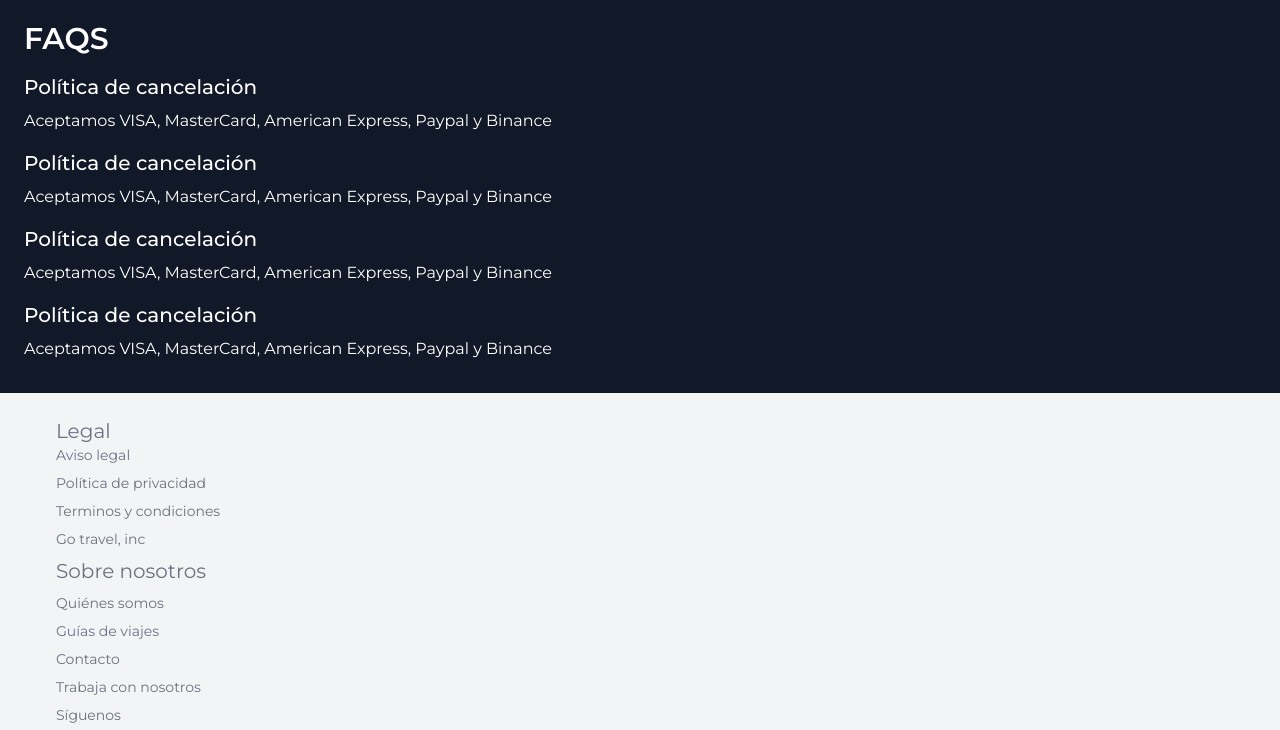
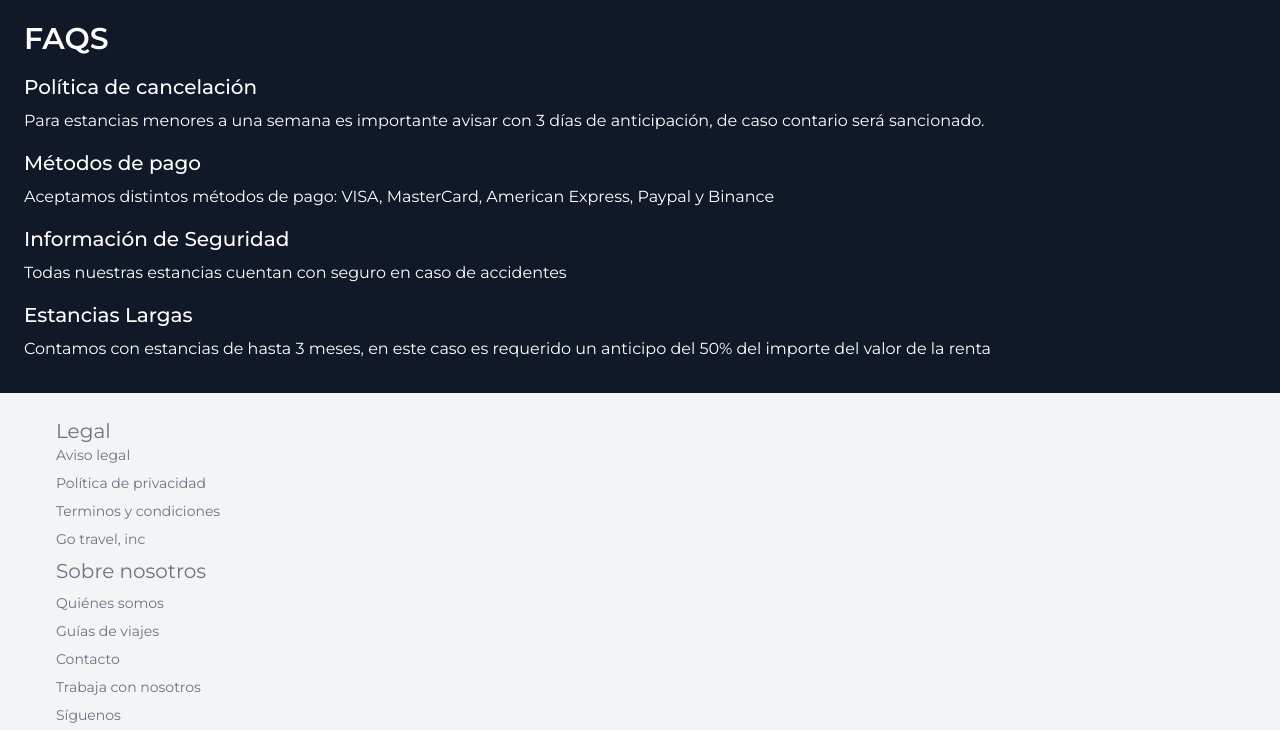
Before and after one commit to Azfe/landingpage_gotravel, a website: page public/index.html in a window 1280 px wide. Shown: the part 2467-3197 px from the top of the page. Drawn offline with Linux system fonts and the light colour scheme.

Commit message:
Modify FAQs content

```diff
--- a/public/index.html
+++ b/public/index.html
@@ -153,19 +153,21 @@
                 <h3 class="text-3xl text-primary font-semibold mt-6 dark:text-white">FAQS</h3>
                 <div>
                     <h4 class="text-xl font-medium text-primary dark:text-white">Política de cancelación</h4>
-                    <p class="text-md pt-2 dark:text-white">Aceptamos VISA, MasterCard, American Express, Paypal y Binance</p>
+                    <p class="text-md pt-2 dark:text-white">Para estancias menores a una semana es importante avisar con 3 días de
+                        anticipación, de caso contario será sancionado.</p>
                 </div>
                 <div>
-                    <h4 class="text-xl font-medium text-primary dark:text-white">Política de cancelación</h4>
-                    <p class="text-md pt-2 dark:text-white">Aceptamos VISA, MasterCard, American Express, Paypal y Binance</p>
+                    <h4 class="text-xl font-medium text-primary dark:text-white">Métodos de pago</h4>
+                    <p class="text-md pt-2 dark:text-white">Aceptamos distintos métodos de pago: VISA, MasterCard, American Express, Paypal y Binance</p>
                 </div>
                 <div>
-                    <h4 class="text-xl font-medium text-primary dark:text-white">Política de cancelación</h4>
-                    <p class="text-md pt-2 dark:text-white">Aceptamos VISA, MasterCard, American Express, Paypal y Binance</p>
+                    <h4 class="text-xl font-medium text-primary dark:text-white">Información de Seguridad</h4>
+                    <p class="text-md pt-2 dark:text-white">Todas nuestras estancias cuentan con seguro en caso de accidentes</p>
                 </div>
                 <div>
-                    <h4 class="text-xl font-medium text-primary dark:text-white">Política de cancelación</h4>
-                    <p class="text-md pt-2 dark:text-white">Aceptamos VISA, MasterCard, American Express, Paypal y Binance</p>
+                    <h4 class="text-xl font-medium text-primary dark:text-white">Estancias Largas</h4>
+                    <p class="text-md pt-2 dark:text-white">Contamos con estancias de hasta 3 meses, en este caso es requerido un anticipo
+                        del 50% del importe del valor de la renta</p>
                 </div>
             </div>
         </div>
```
